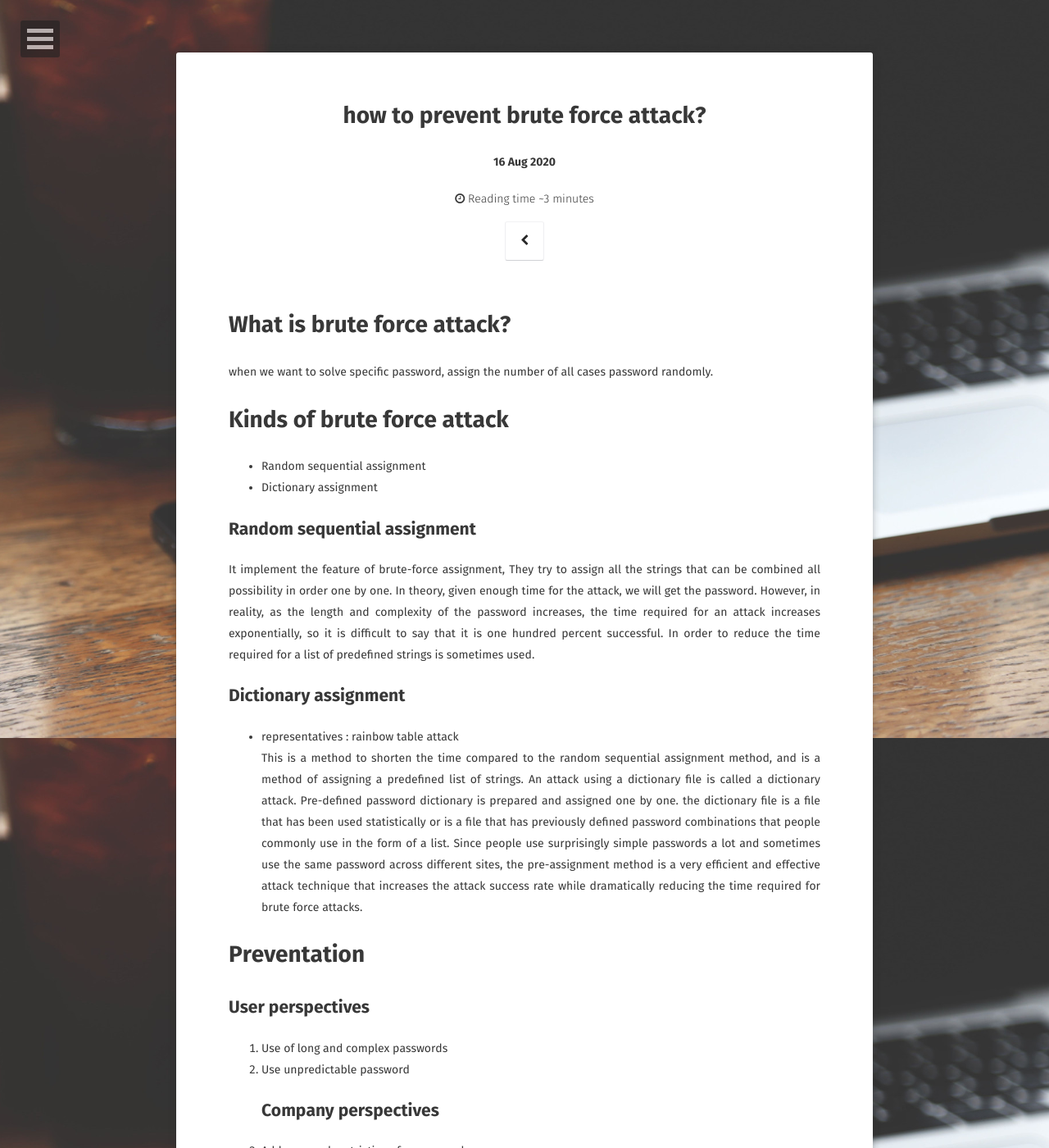
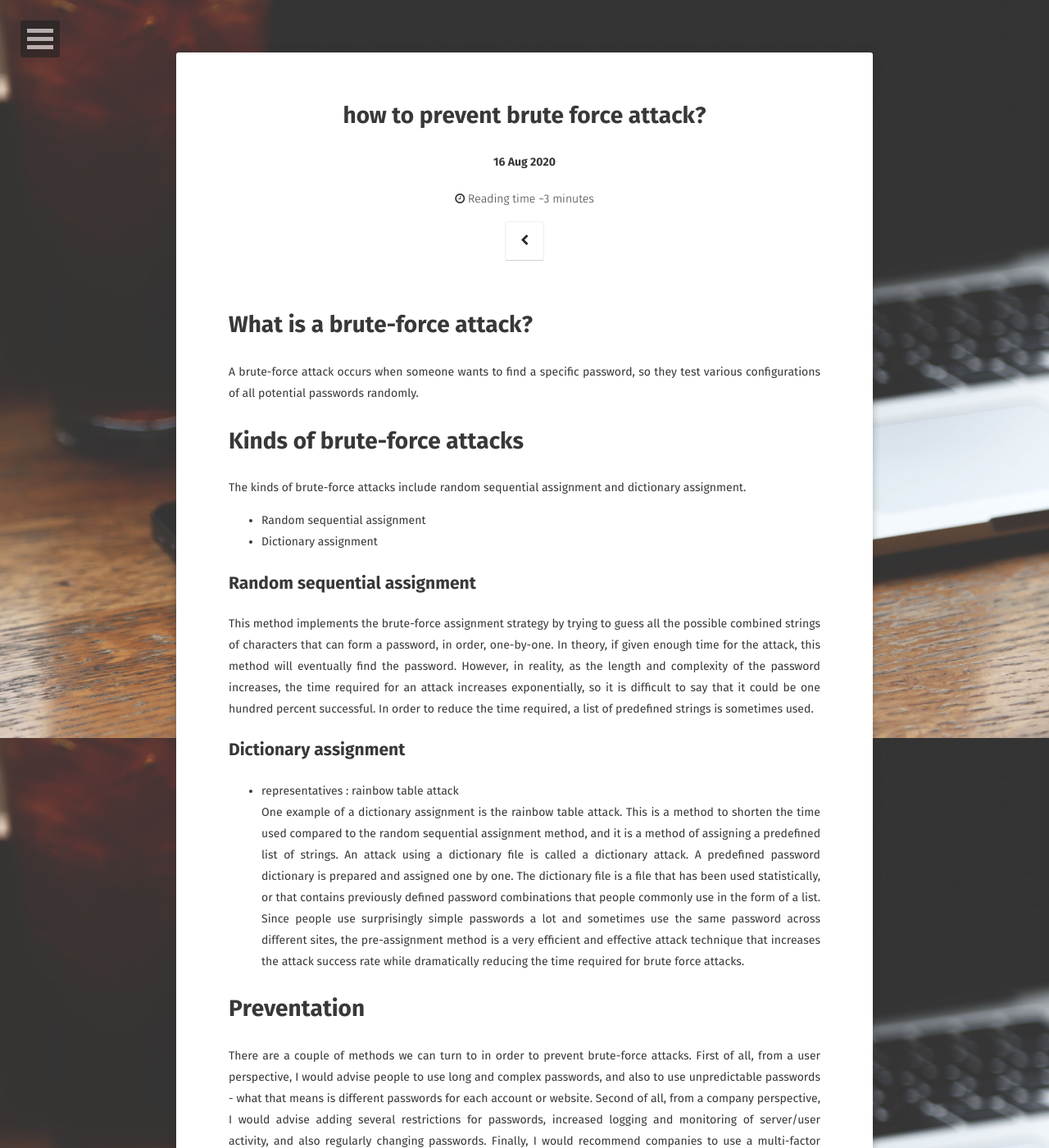
Before and after one commit to JoosJuliet/joosjuliet.github.io, a Jekyll site: the page built from _posts/2020-08-16-brute_force_attack.md, in a window 1280 px wide and 1400 px high. Shown: the whole window at 82% size. Built offline with Jekyll 4.4.1, drawn with Linux system fonts in a browser that asks for light colours; some web fonts are replaced; some of the changed text lies outside the part shown.

Commit message:
update post

```diff
--- a/_posts/2020-08-16-brute_force_attack.md
+++ b/_posts/2020-08-16-brute_force_attack.md
@@ -6,35 +6,31 @@ category: Architect
 tags: [ 'Architect']
 comments: true
 ---
-# What is brute force attack?
-when we want to solve specific password, assign the number of all cases password randomly.
+# What is a brute-force attack?
+
+A brute-force attack occurs when someone wants to find a specific password, so they test various configurations of all potential passwords randomly.
 
 
-# Kinds of brute force attack
+# Kinds of brute-force attacks
+The kinds of brute-force attacks include random sequential assignment and dictionary assignment.
 - Random sequential assignment
 - Dictionary assignment
 
 ## Random sequential assignment
-It implement the feature of brute-force assignment, They try to assign all the strings that can be combined all possibility in order one by one. In theory, given enough time for the attack, we will get the password. However, in reality, as the length and complexity of the password increases, the time required for an attack increases exponentially, so it is difficult to say that it is one hundred percent successful. In order to reduce the time required for a list of predefined strings is sometimes used.
+This method implements the brute-force assignment strategy by trying to guess all the possible combined strings of characters that can form a password, in order, one-by-one. In theory, if given enough time for the attack, this method will eventually find the password. However, in reality, as the length and complexity of the password increases, the time required for an attack increases exponentially, so it is difficult to say that it could be one hundred percent successful. In order to reduce the time required, a list of predefined strings is sometimes used.
 
 ## Dictionary assignment
 - representatives : rainbow table attack
-This is a method to shorten the time compared to the random sequential assignment method, and is a method of assigning a predefined list of strings. An attack using a dictionary file is called a dictionary attack. Pre-defined password dictionary is prepared and assigned one by one. the dictionary file is a file that has been used statistically or is a file that has previously defined password combinations that people commonly use in the form of a list. Since people use surprisingly simple passwords a lot and sometimes use the same password across different sites, the pre-assignment method is a very efficient and effective attack technique that increases the attack success rate while dramatically reducing the time required for brute force attacks.
+One example of a dictionary assignment is the rainbow table attack.
+This is a method to shorten the time used compared to the random sequential assignment method, and it is a method of assigning a predefined list of strings. An attack using a dictionary file is called a dictionary attack. A predefined password dictionary is prepared and assigned one by one. The dictionary file is a file that has been used statistically, or that contains previously defined password combinations that people commonly use in the form of a list. Since people use surprisingly simple passwords a lot and sometimes use the same password across different sites, the pre-assignment method is a very efficient and effective attack technique that increases the attack success rate while dramatically reducing the time required for brute force attacks.
 
 
 # Preventation
-## User perspectives
-1. Use of long and complex passwords
-2. Use unpredictable password
-## Company perspectives
-1. Add a several restrictions for password
-2. Logging and Monitoring
-  - Increase comparison time between user’s input and password.
-3. Regular suggestion of password change.
-4. Use Multi-factor
-  - Captcha
+There are a couple of methods we can turn to in order to prevent brute-force attacks. First of all, from a user perspective, I would advise people to use long and complex passwords, and also to use unpredictable passwords - what that means is different passwords for each account or website.
+Second of all, from a company perspective, I would advise adding several restrictions for passwords, increased logging and monitoring of server/user activity, and also regularly changing passwords. Finally, I would recommend companies to use a multi-factor login approach, such as Captcha.
 
 
+Let me explain further:
 
 ## Add a several restrictions for password
 For instance, The length must be longer than 8 and mix alphabet and number, even special character. Because The longer and more complex the password, the less likely the attack will be successful. But this is a tradeoff that can make the user's experience bad, so If the user experience is important in service, I don't recommend making a lot of restrictions.
```
